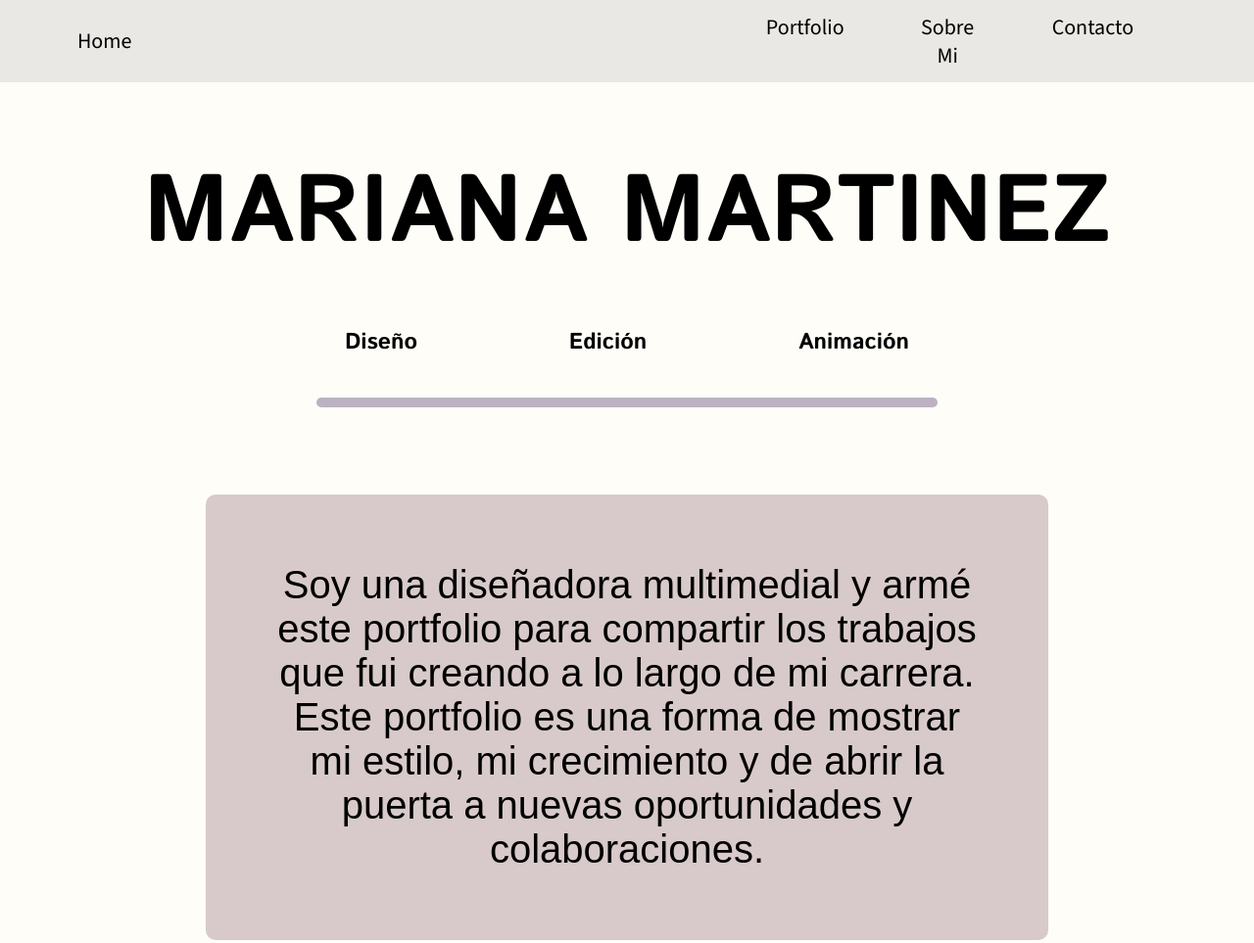
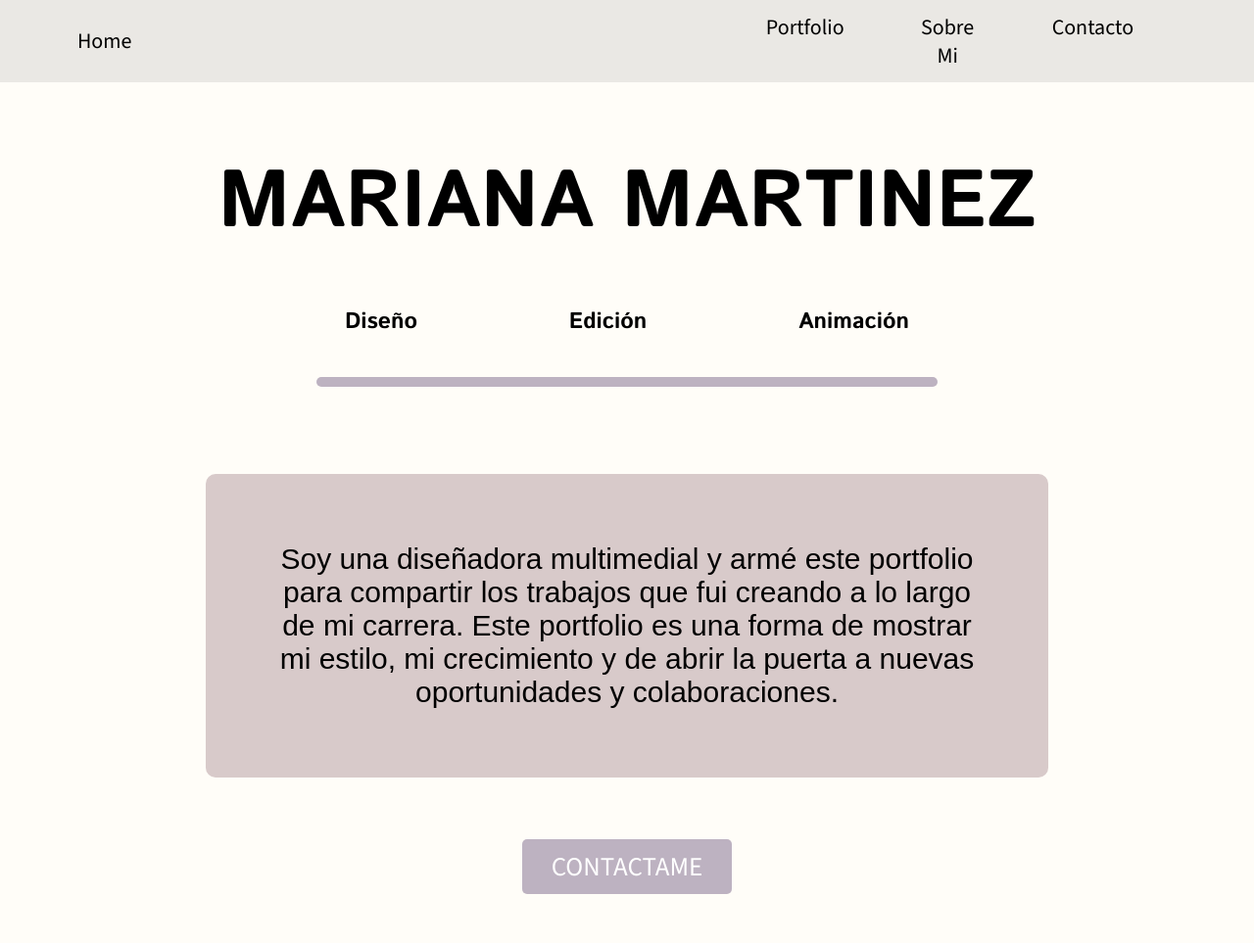
Before and after one commit to Marz004/PortfolioMartinez, a plain HTML site: page index.html in a window 1280 px wide. Shown: the top 963 px of the page at 98% size. Drawn offline with nearby package versions, Linux system fonts and the light colour scheme.

Commit message:
Cambio Home
cambio de letra en titulo e info

```diff
--- a/css/style.css
+++ b/css/style.css
@@ -80,7 +80,7 @@ header a {
 .nombre {
     text-align: center;
     width: 100%;
-    font-size: 65px;
+    font-size: 55px;
     font-family: "Istok Web", sans-serif;
     font-weight: 700;
     padding-bottom: 45px;
@@ -117,7 +117,7 @@ header a {
     width: 70%;
     padding: 70px;
     background-color: #D8CACA;
-    font-size: 40px;
+    font-size: 30px;
     text-align: center;
     border-radius: 10px;
 
```
